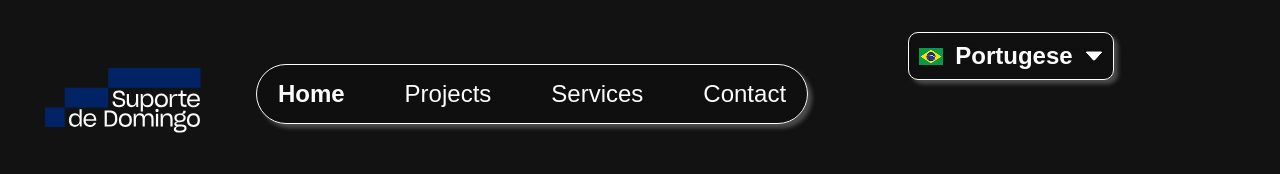
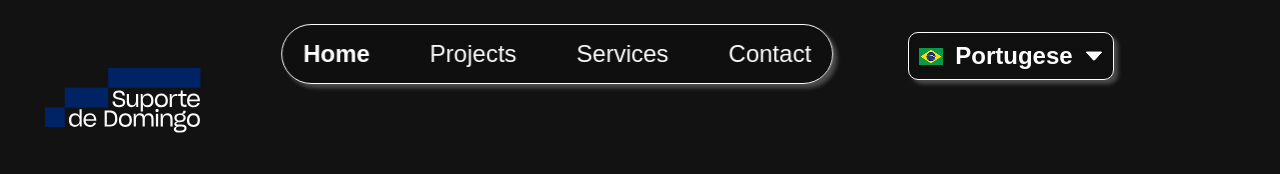
Before and after one commit to srjuninn/suporteDeDomingoRebrand-Project, a React (Vite) app: page / in a window 1280 px wide. Shown: the top 174 px of the page. Built offline with nearby package versions, Linux system fonts and the light colour scheme.

Commit message:
style: add transform

```diff
--- a/src/layouts/Header/Header.scss
+++ b/src/layouts/Header/Header.scss
@@ -3,8 +3,9 @@
 
 header {
     position: absolute;
-    top: 8%;
-    left: 20%;
+    top: 3%;
+    left: 50%;
+    transform: translateX(-65%);
     display: flex;
     justify-content: center;
     align-items: center;
```
